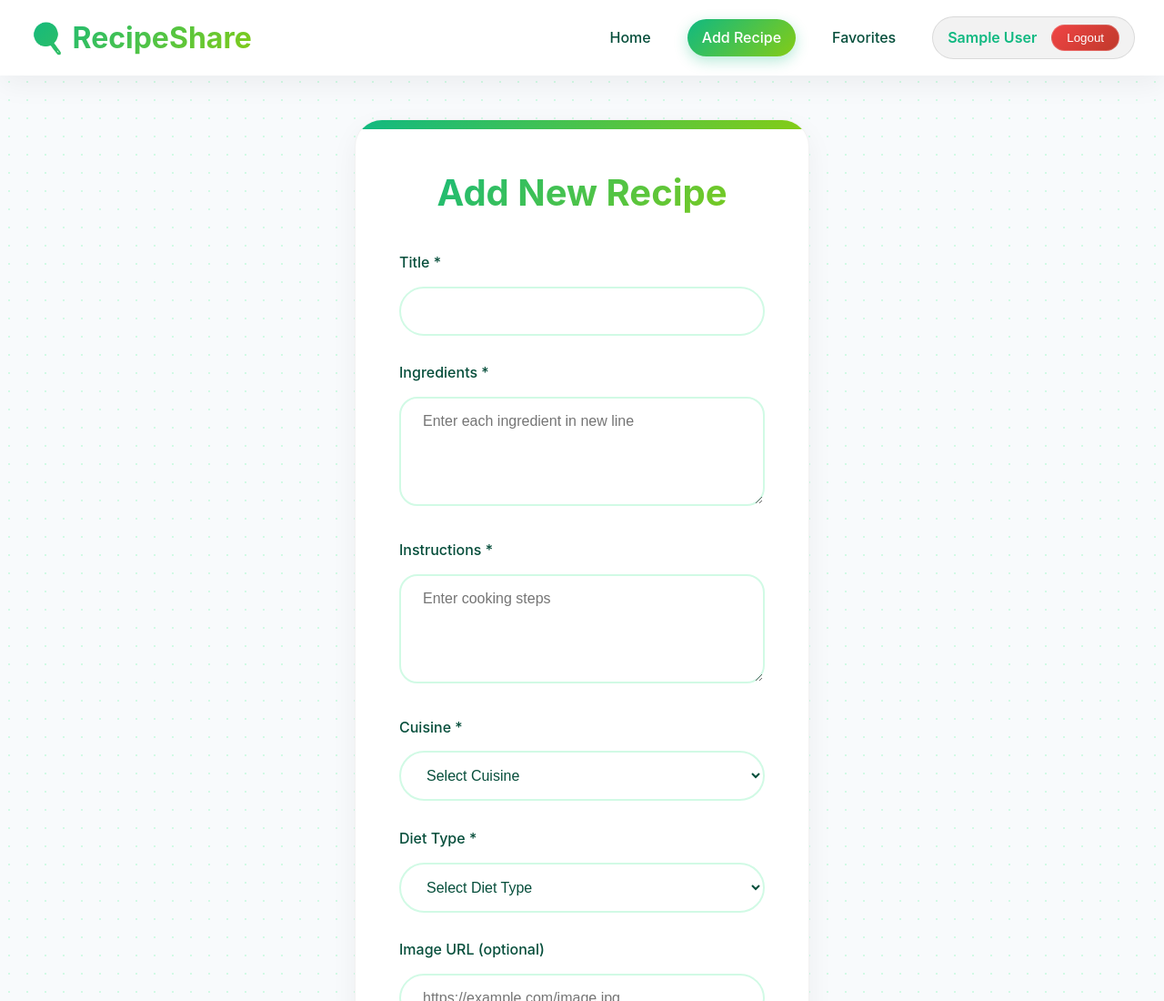
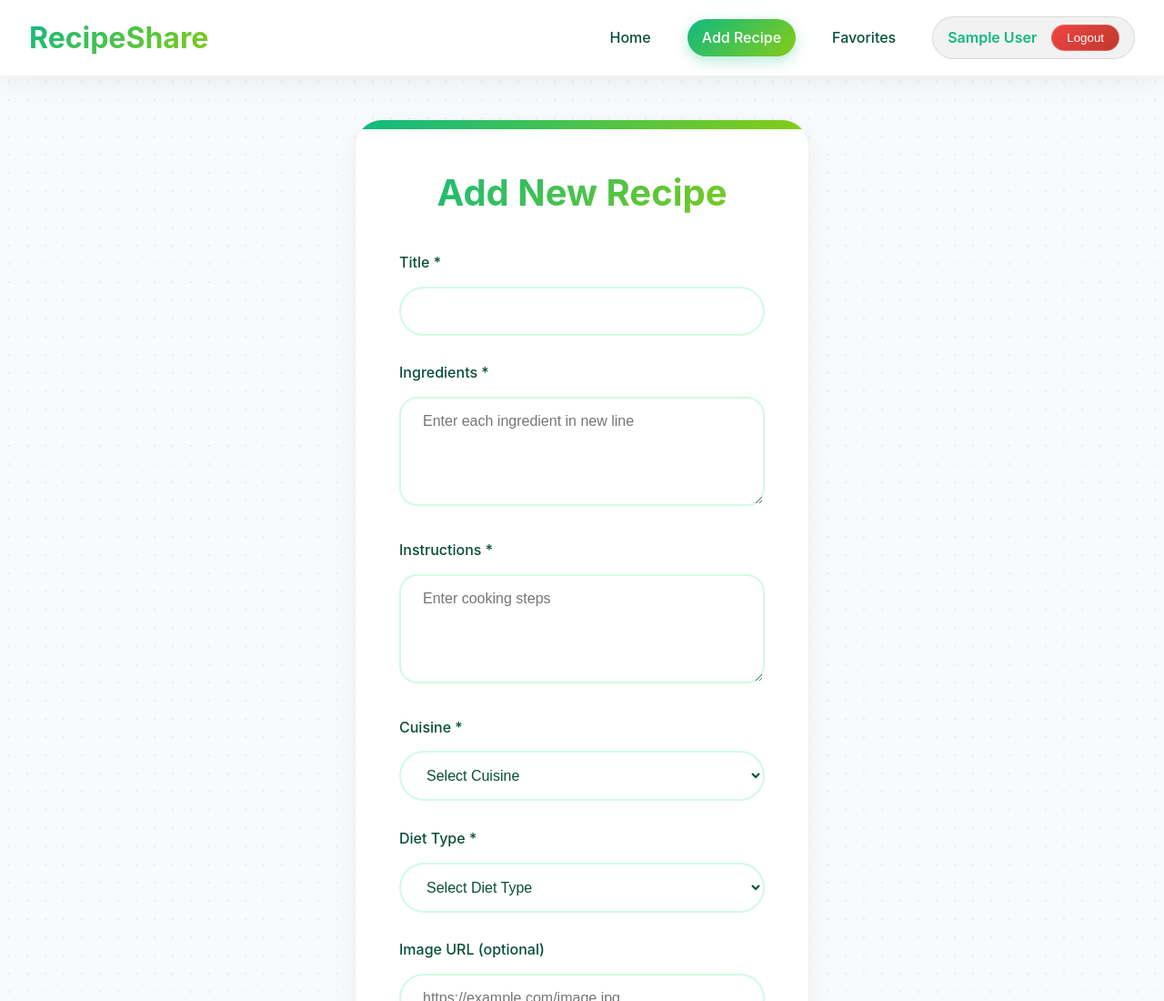
Before and after one commit to DHARUNKUMAR-06/Recipe_App, a plain HTML site: page public/add-recipe.html in a window 1280 px wide. Shown: the top 1100 px of the page at 91% size. Drawn offline with Linux system fonts and the light colour scheme; sample sign-in values are in the browser's storage.

Commit message:
style: Remove emojis from logo across all pages

```diff
--- a/public/add-recipe.html
+++ b/public/add-recipe.html
@@ -11,7 +11,7 @@
 <body>
     <nav class="navbar">
         <div class="nav-container">
-            <h1 class="logo" style="cursor: pointer;" onclick="window.location.href='/'">🍳 RecipeShare</h1>
+            <h1 class="logo" style="cursor: pointer;" onclick="window.location.href='/'">RecipeShare</h1>
             <div class="nav-links">
                 <a href="/">Home</a>
                 <a href="/add-recipe.html" class="active">Add Recipe</a>
```
Also changed, not shown: public/edit-recipe.html (+1 -1 lines), public/favorites.html (+1 -1 lines), public/index.html (+1 -1 lines), public/landing.html (+1 -1 lines), public/recipe.html (+1 -1 lines).
